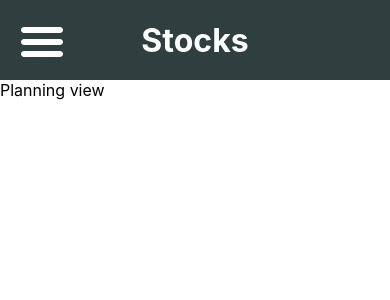
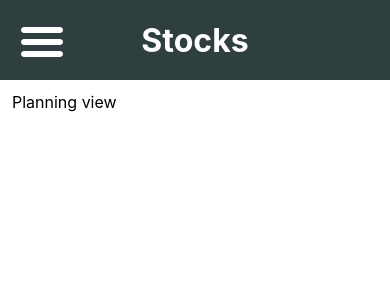
Before and after one commit to Torniojaws/stocks-ts, a React (Create React App) app: page /planning in a window 390 px wide. Shown: the top 300 px of the page. Built offline with nearby package versions, Linux system fonts and the light colour scheme.

Commit message:
Add responsive style to content views

```diff
--- a/src/views/DividendView.tsx
+++ b/src/views/DividendView.tsx
@@ -1,5 +1,7 @@
+import './views.scss';
+
 export const DividendView = () => {
   return (
-    <div>Dividend view</div>
+    <div className='viewContainer'>Dividend view</div>
   )
 }
--- a/src/views/LandingView.tsx
+++ b/src/views/LandingView.tsx
@@ -1,5 +1,7 @@
+import './views.scss';
+
 export const LandingView = () => {
   return (
-    <div>Landing view</div>
+    <div className='viewContainer'>Landing view</div>
   )
 }
--- a/src/views/PlanningView.tsx
+++ b/src/views/PlanningView.tsx
@@ -1,5 +1,7 @@
+import './views.scss';
+
 export const PlanningView = () => {
   return (
-    <div>Planning view</div>
+    <div className='viewContainer'>Planning view</div>
   )
 }
--- a/src/views/PortfolioView.tsx
+++ b/src/views/PortfolioView.tsx
@@ -1,5 +1,7 @@
+import './views.scss';
+
 export const PortfolioView = () => {
   return (
-    <div>Portfolio view</div>
+    <div className='viewContainer'>Portfolio view</div>
   )
 }
--- a/src/views/TransactionsView.tsx
+++ b/src/views/TransactionsView.tsx
@@ -1,5 +1,7 @@
+import './views.scss';
+
 export const TransactionsView = () => {
   return (
-    <div>Transactions view</div>
+    <div className='viewContainer'>Transactions view</div>
   )
 }
--- /dev/null
+++ b/src/views/views.scss
@@ -0,0 +1,14 @@
+div.viewContainer {
+  display: flex;
+  margin: 0 auto;
+  margin-top: 24px;
+  width: 1280px;
+}
+
+@media all and (max-width: 1280px) {
+  div.viewContainer {
+    margin-top: 0;
+    padding: 12px;
+    width: calc(100vw - 24px);
+  }
+}
```
